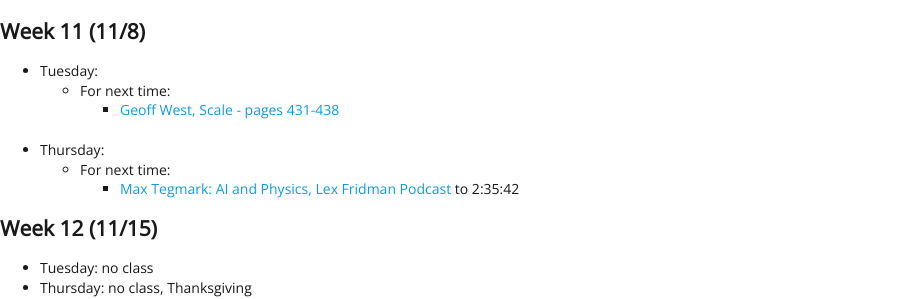
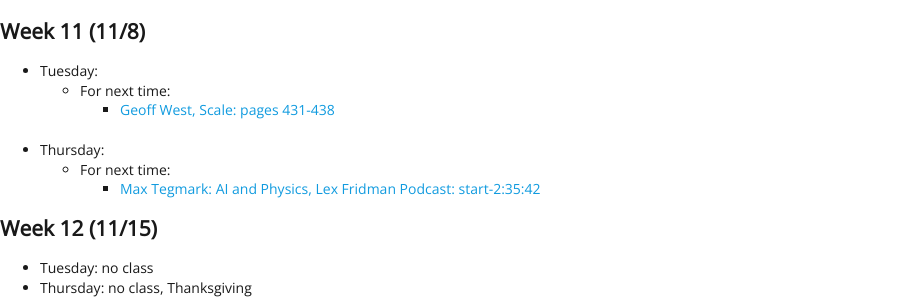
Before and after one commit to EMBrewer/dat150, a Jekyll site: the page built from _posts/2021-09-27-Schedule.md, in a window 1280 px wide and 900 px high, scrolled down 2065 px. Shown: the part 160-459 px from the top of the window, without its empty margins (0-908 px from the left). Built offline with Jekyll 4.4.1, drawn with Linux system fonts in a browser that asks for light colours; our own code applies the rules of GitHub Pages for plain Markdown files.

Commit message:
Update 2021-09-27-Schedule.md

```diff
--- a/_posts/2021-09-27-Schedule.md
+++ b/_posts/2021-09-27-Schedule.md
@@ -94,10 +94,10 @@
 ## Week 11 (11/8)
 - Tuesday:
 	- For next time:
-		- [Geoff West, Scale - pages 431-438](https://dsfall21.slack.com/files/U02DA5H2NGJ/F02EVA0KH8V/west_scale.pdf)
+		- [Geoff West, Scale: pages 431-438](https://dsfall21.slack.com/files/U02DA5H2NGJ/F02EVA0KH8V/west_scale.pdf)
 - Thursday:
 	- For next time:
-		- [Max Tegmark: AI and Physics, Lex Fridman Podcast](https://www.youtube.com/watch?v=RL4j4KPwNGM) to 2:35:42
+		- [Max Tegmark: AI and Physics, Lex Fridman Podcast: start-2:35:42](https://www.youtube.com/watch?v=RL4j4KPwNGM)
 
 ## Week 12 (11/15)
 - Tuesday: no class
```
